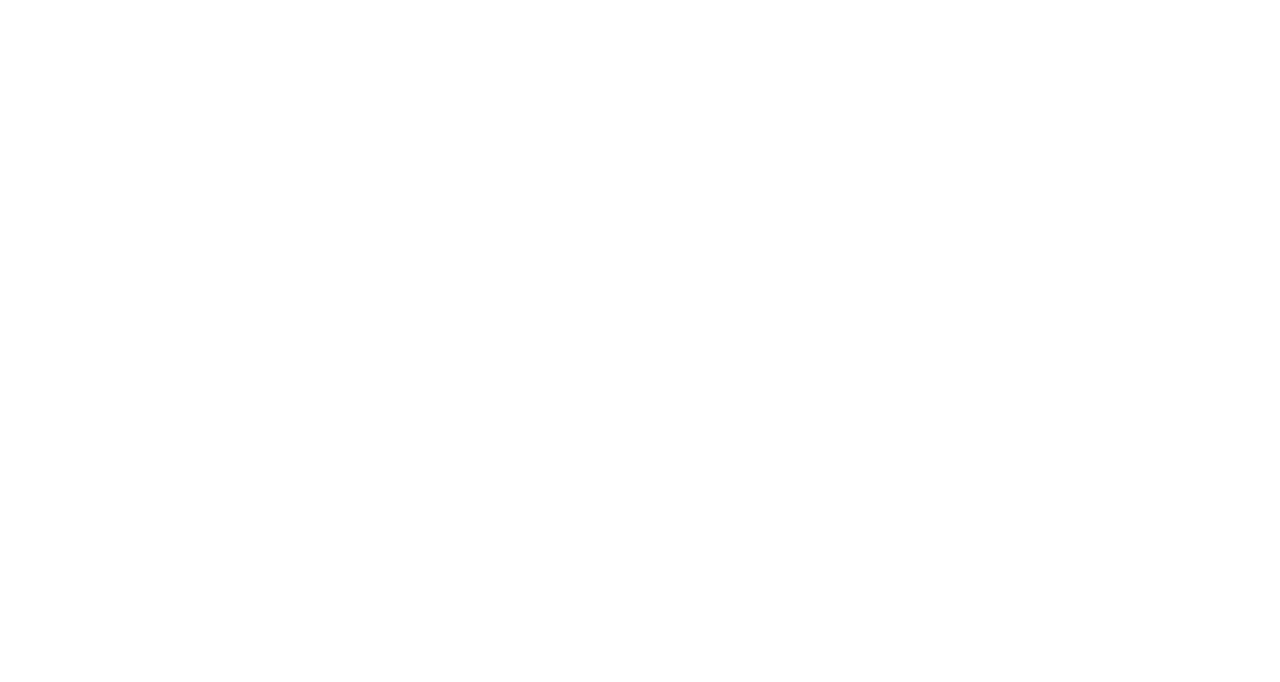
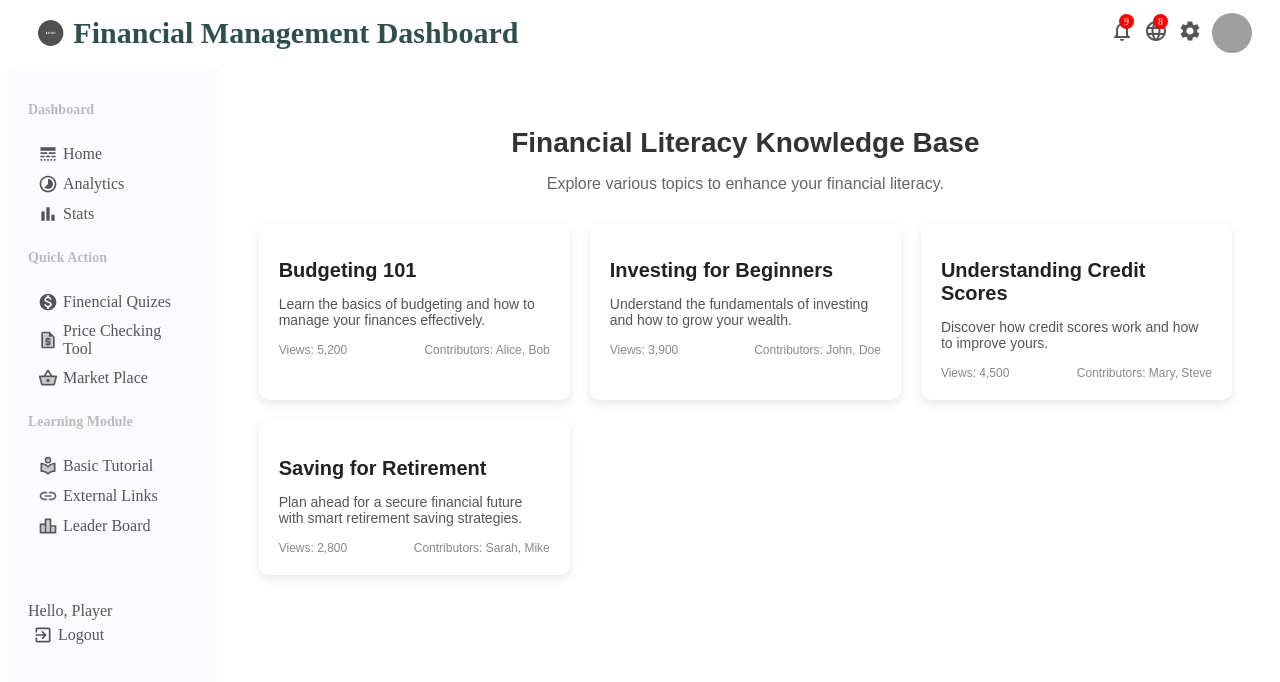
Before and after one commit to sayanmondal2098/Finplay-Academy, a React (Create React App) app in the folder Game Fontend/fin-game/: page /externalLink in a window 1280 px wide. Before the commit this address had no page. Shown: the top 682 px of the page. Built offline with nearby package versions, Linux system fonts and the light colour scheme; grey boxes are pictures that could not be loaded.

Commit message:
knowledgebases added

```diff
--- a/Game Fontend/fin-game/src/App.js
+++ b/Game Fontend/fin-game/src/App.js
@@ -6,6 +6,7 @@
 import GameStartPage from "./pages/GameStartPage";
 import Dashboard from "./pages/Dashboard";
 import FinancialQuiz from "./pages/FinancialQuiz/FinancialQuiz";
+import ExternalLinkPage from "./pages/ExternalLink/ExternalLinkPage";
 
 function App() {
   return (
@@ -16,6 +17,7 @@
         <Route path="/game" element={<GameStartPage />} />
         <Route path="/financialQuiz" element={<FinancialQuiz />} />
         <Route path="/dashboard" element={<Dashboard />} />
+        <Route path="/externalLink" element={<ExternalLinkPage />} />
 
       </Routes>
     </Router>
--- a/Game Fontend/fin-game/src/components/sidebar/sidebar.jsx
+++ b/Game Fontend/fin-game/src/components/sidebar/sidebar.jsx
@@ -71,10 +71,12 @@
                                 Basic Tutorial
                             </li>
                         </Link>
+                        <Link to="/externalLink" className="link">
                         <li className="sidebarListItem">
                             <LinkTwoTone className="sidebarIcon" />
                             External Links
                         </li>
+                        </Link>
                         <li className="sidebarListItem">
                             <LeaderboardTwoTone className="sidebarIcon" />
                             Leader Board
--- a/Game Fontend/fin-game/src/dummyData.js
+++ b/Game Fontend/fin-game/src/dummyData.js
@@ -288,3 +288,35 @@
       correctAnswer: "B"
   }
 ];
+
+
+export const financialTopics = [
+  {
+      title: "Budgeting 101",
+      description: "Learn the basics of budgeting and how to manage your finances effectively.",
+      views: "5,200",
+      contributors: ["Alice", "Bob"],
+      link: "https://example.com/budgeting-101"
+  },
+  {
+      title: "Investing for Beginners",
+      description: "Understand the fundamentals of investing and how to grow your wealth.",
+      views: "3,900",
+      contributors: ["John", "Doe"],
+      link: "https://example.com/investing-for-beginners"
+  },
+  {
+      title: "Understanding Credit Scores",
+      description: "Discover how credit scores work and how to improve yours.",
+      views: "4,500",
+      contributors: ["Mary", "Steve"],
+      link: "https://example.com/understanding-credit-scores"
+  },
+  {
+      title: "Saving for Retirement",
+      description: "Plan ahead for a secure financial future with smart retirement saving strategies.",
+      views: "2,800",
+      contributors: ["Sarah", "Mike"],
+      link: "https://example.com/saving-for-retirement"
+  }
+];
--- /dev/null
+++ b/Game Fontend/fin-game/src/pages/ExternalLink/ExternalLink.js
@@ -0,0 +1,30 @@
+import React from "react";
+import "./KnowledgeBase.css";
+import { financialTopics } from "..//..//dummyData";
+
+export default function KnowledgeBase() {
+    return (
+        <div className="knowledge-container">
+            <h1>Financial Literacy Knowledge Base</h1>
+            <p>Explore various topics to enhance your financial literacy.</p>
+            <div className="topics-grid">
+                {financialTopics.map((topic, index) => (
+                    <a
+                        key={index}
+                        className="topic-card"
+                        href={topic.link}
+                        target="_blank"
+                        rel="noopener noreferrer"
+                    >
+                        <h2>{topic.title}</h2>
+                        <p>{topic.description}</p>
+                        <div className="topic-footer">
+                            <span>Views: {topic.views}</span>
+                            <span>Contributors: {topic.contributors.join(", ")}</span>
+                        </div>
+                    </a>
+                ))}
+            </div>
+        </div>
+    );
+}
--- /dev/null
+++ b/Game Fontend/fin-game/src/pages/ExternalLink/ExternalLinkPage.js
@@ -0,0 +1,22 @@
+import React from "react";
+import Topbar from "../../components/topbar/Topbar";
+import Sidebar from "../../components/sidebar/sidebar";
+import "./ExternalLinkPage.css";
+import ExternalLink from "./ExternalLink";
+
+function ExternalLinkPage() {
+
+    return (
+        <div className="App">
+            <Topbar />
+            <div className="container">
+                <Sidebar />
+                <div className="financialQuiz">
+                    <ExternalLink />
+                </div>
+            </div>
+        </div>
+    );
+}
+
+export default ExternalLinkPage;
--- /dev/null
+++ b/Game Fontend/fin-game/src/pages/ExternalLink/KnowledgeBase.css
@@ -0,0 +1,68 @@
+/* knowledgeBase.css */
+.knowledge-container {
+    font-family: 'Poppins', sans-serif;
+    max-width: 1000px;
+    margin: auto;
+    padding: 40px;
+    text-align: center;
+}
+
+.knowledge-container h1 {
+    font-size: 28px;
+    font-weight: bold;
+    margin-bottom: 10px;
+    color: #333;
+}
+
+.knowledge-container p {
+    font-size: 16px;
+    color: #666;
+    margin-bottom: 30px;
+}
+
+.topics-grid {
+    display: grid;
+    grid-template-columns: repeat(auto-fill, minmax(300px, 1fr));
+    gap: 20px;
+    justify-content: center;
+}
+
+.topic-card {
+    background: #fff;
+    padding: 20px;
+    border-radius: 10px;
+    box-shadow: 0 4px 10px rgba(0, 0, 0, 0.1);
+    text-align: left;
+    transition: transform 0.2s ease-in-out;
+    text-decoration: none;
+    color: inherit;
+}
+
+.topic-card:hover {
+    transform: translateY(-5px);
+}
+
+.topic-card h2 {
+    font-size: 20px;
+    font-weight: bold;
+    margin-bottom: 10px;
+    color: #222;
+}
+
+.topic-card p {
+    font-size: 14px;
+    color: #555;
+    margin-bottom: 15px;
+}
+
+.topic-footer {
+    display: flex;
+    justify-content: space-between;
+    font-size: 12px;
+    color: #888;
+}
+
+.topic-card a {
+    text-decoration: none;
+    color: inherit;
+}
--- a/Game Fontend/fin-game/src/pages/FinancialQuiz/FinancialQuiz.css
+++ b/Game Fontend/fin-game/src/pages/FinancialQuiz/FinancialQuiz.css
@@ -41,7 +41,7 @@
 
 
 .start-button{
-    background-color: #FFC107;
+    background-color: #1c8edac0;
     color: white;
     border: none;
     border-radius: 25px;
```
Also changed, not shown: Game Fontend/fin-game/src/pages/ExternalLink/ExternalLinkPage.css (added).
